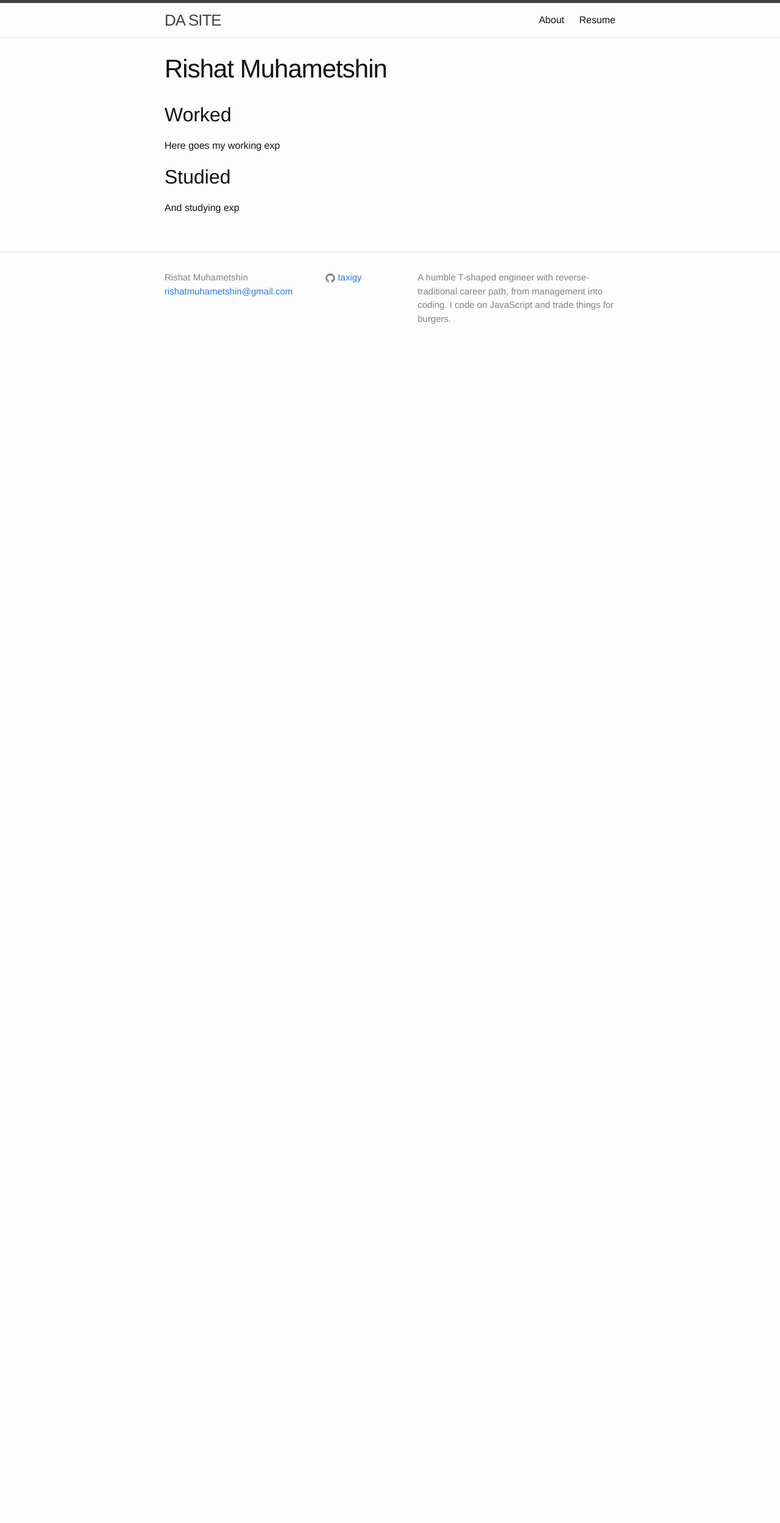
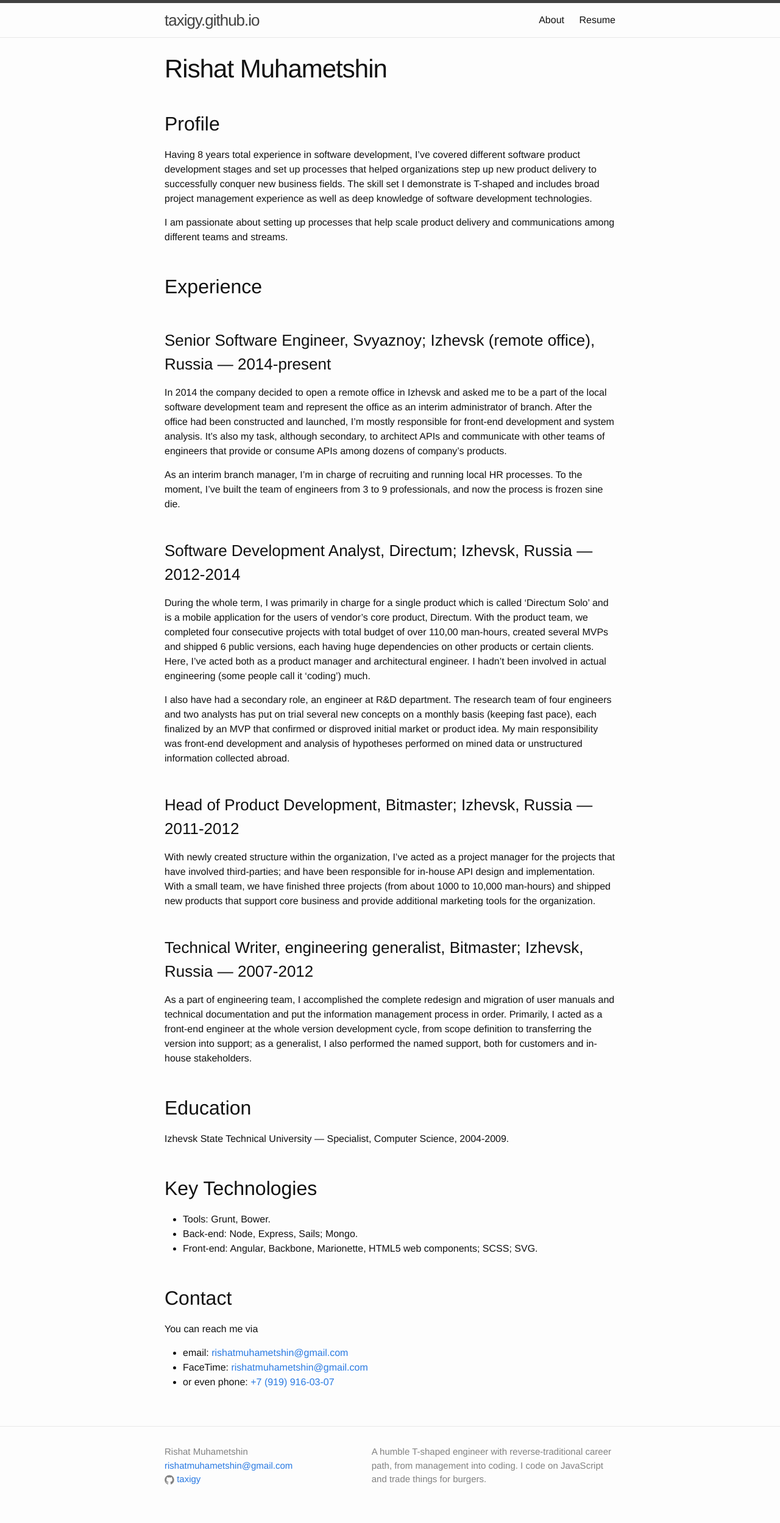
Before and after one commit to taxigy/taxigy.github.io, a Jekyll site: the page built from resume.md, in a window 1280 px wide. Shown: the whole page at 61% size. Built offline with Jekyll 4.4.1, drawn with Linux system fonts in a browser that asks for light colours; before the commit the page ends 900 px from its top, so only the background shows below that.

Commit message:
added resume

```diff
--- a/_config.yml
+++ b/_config.yml
@@ -1,5 +1,5 @@
 # Site settings
-title: DA SITE
+title: taxigy.github.io
 author: Rishat Muhametshin
 email: rishatmuhametshin@gmail.com
 description: >
--- a/_includes/footer.html
+++ b/_includes/footer.html
@@ -5,18 +5,11 @@
     <!-- <h2 class="footer-heading">{{ site.title }}</h2> -->
 
     <div class="footer-col-wrapper">
-      <div class="footer-col  footer-col-1">
+      <div class="footer-col footer-col-1">
         <ul class="contact-list">
           <li>{{ site.author }}</li>
           <li><a href="mailto:{{ site.email }}">{{ site.email }}</a></li>
-        </ul>
-      </div>
-
-      <div class="footer-col  footer-col-2">
-        <ul class="social-media-list">
-          {% if site.github_username %}
-          <li>
-            <a href="https://github.com/{{ site.github_username }}">
+          <li><a href="https://github.com/{{ site.github_username }}">
               <span class="icon  icon--github">
                 <svg viewBox="0 0 16 16">
                   <path fill="#828282" d="M7.999,0.431c-4.285,0-7.76,3.474-7.76,7.761 c0,3.428,2.223,6.337,5.307,7.363c0.388,0.071,0.53-0.168,0.53-0.374c0-0.184-0.007-0.672-0.01-1.32 c-2.159,0.469-2.614-1.04-2.614-1.04c-0.353-0.896-0.862-1.135-0.862-1.135c-0.705-0.481,0.053-0.472,0.053-0.472 c0.779,0.055,1.189,0.8,1.189,0.8c0.692,1.186,1.816,0.843,2.258,0.645c0.071-0.502,0.271-0.843,0.493-1.037 C4.86,11.425,3.049,10.76,3.049,7.786c0-0.847,0.302-1.54,0.799-2.082C3.768,5.507,3.501,4.718,3.924,3.65 c0,0,0.652-0.209,2.134,0.796C6.677,4.273,7.34,4.187,8,4.184c0.659,0.003,1.323,0.089,1.943,0.261 c1.482-1.004,2.132-0.796,2.132-0.796c0.423,1.068,0.157,1.857,0.077,2.054c0.497,0.542,0.798,1.235,0.798,2.082 c0,2.981-1.814,3.637-3.543,3.829c0.279,0.24,0.527,0.713,0.527,1.437c0,1.037-0.01,1.874-0.01,2.129 c0,0.208,0.14,0.449,0.534,0.373c3.081-1.028,5.302-3.935,5.302-7.362C15.76,3.906,12.285,0.431,7.999,0.431z"/>
@@ -24,7 +17,15 @@
               </span>
 
               <span class="username">{{ site.github_username }}</span>
-            </a>
+            </a></li>
+        </ul>
+      </div>
+
+      <!-- <div class="footer-col  footer-col-2"> -->
+        <!-- <ul class="social-media-list">
+          {% if site.github_username %}
+          <li>
+
           </li>
           {% endif %}
 
@@ -42,10 +43,10 @@
             </a>
           </li>
           {% endif %}
-        </ul>
-      </div>
+        </ul> -->
+      <!-- </div> -->
 
-      <div class="footer-col  footer-col-3">
+      <div class="footer-col footer-col-2">
         <p class="text">{{ site.description }}</p>
       </div>
     </div>
--- a/_sass/_base.scss
+++ b/_sass/_base.scss
@@ -35,7 +35,9 @@ ul, ol, dl, figure,
     margin-bottom: $spacing-unit / 2;
 }
 
-
+h2, h3, h4, h5, h6 {
+    margin-top: $spacing-unit * $base-line-height;
+}
 
 /**
  * Images
--- a/_sass/_layout.scss
+++ b/_sass/_layout.scss
@@ -121,13 +121,13 @@
 }
 
 .footer-col-1 {
-    width: -webkit-calc(35% - (#{$spacing-unit} / 2));
-    width:         calc(35% - (#{$spacing-unit} / 2));
+    width: -webkit-calc(45% - (#{$spacing-unit} / 2));
+    width:         calc(45% - (#{$spacing-unit} / 2));
 }
 
 .footer-col-2 {
-    width: -webkit-calc(20% - (#{$spacing-unit} / 2));
-    width:         calc(20% - (#{$spacing-unit} / 2));
+    width: -webkit-calc(55% - (#{$spacing-unit} / 2));
+    width:         calc(55% - (#{$spacing-unit} / 2));
 }
 
 .footer-col-3 {
--- a/index.html
+++ b/index.html
@@ -9,13 +9,12 @@ layout: default
   <ul class="post-list">
     {% for post in site.posts %}
       <li>
-        <span class="post-meta">{{ post.date | date: "%b %-d, %Y" }}</span>
-
         <h2>
           <a class="post-link" href="{{ post.url | prepend: site.baseurl }}">{{ post.title }}</a>
         </h2>
+        <p class="post-meta">{{ post.date | date: "%b %-d, %Y" }}</p>
         {% if post.excerpt %}
-        <span class="post-link-excerpt">{{ post.excerpt }}</span>
+        <p class="post-link-excerpt">{{ post.excerpt }}</p>
         {% endif %}
       </li>
     {% endfor %}
--- a/resume.md
+++ b/resume.md
@@ -5,10 +5,50 @@ h1: Rishat Muhametshin
 permalink: /resume/
 ---
 
-## Worked
+## Profile
 
-Here goes my working exp
+Having 8 years total experience in software development, I've covered different software product development stages and set up processes that helped organizations step up new product delivery to successfully conquer new business fields. The skill set I demonstrate is T-shaped and includes broad project management experience as well as deep knowledge of software development technologies.
 
-## Studied
+I am passionate about setting up processes that help scale product delivery and communications among different teams and streams.
 
-And studying exp
+## Experience
+
+### Senior Software Engineer, Svyaznoy; Izhevsk (remote office), Russia — 2014-present
+
+In 2014 the company decided to open a remote office in Izhevsk and asked me to be a part of the local software development team and represent the office as an interim administrator of branch. After the office had been constructed and launched, I'm mostly responsible for front-end development and system analysis. It's also my task, although secondary, to architect APIs and communicate with other teams of engineers that provide or consume APIs among dozens of company's products.
+
+As an interim branch manager, I'm in charge of recruiting and running local HR processes. To the moment, I've built the team of engineers from 3 to 9 professionals, and now the process is frozen sine die.
+
+
+### Software Development Analyst, Directum; Izhevsk, Russia — 2012-2014
+
+During the whole term, I was primarily in charge for a single product which is called 'Directum Solo' and is a mobile application for the users of vendor's core product, Directum. With the product team, we completed four consecutive projects with total budget of over 110,00 man-hours, created several MVPs and shipped 6 public versions, each having huge dependencies on other products or certain clients. Here, I've acted both as a product manager and architectural engineer. I hadn't been involved in actual engineering (some people call it 'coding') much.
+
+I also have had a secondary role, an engineer at R&D department. The research team of four engineers and two analysts has put on trial several new concepts on a monthly basis (keeping fast pace), each finalized by an MVP that confirmed or disproved initial market or product idea. My main responsibility was front-end development and analysis of hypotheses performed on mined data or unstructured information collected abroad.
+
+
+### Head of Product Development, Bitmaster; Izhevsk, Russia — 2011-2012
+
+With newly created structure within the organization, I've acted as a project manager for the projects that have involved third-parties; and have been responsible for in-house API design and implementation. With a small team, we have finished three projects (from about 1000 to 10,000 man-hours) and shipped new products that support core business and provide additional marketing tools for the organization.
+
+
+### Technical Writer, engineering generalist, Bitmaster; Izhevsk, Russia — 2007-2012
+
+As a part of engineering team, I accomplished the complete redesign and migration of user manuals and technical documentation and put the information management process in order. Primarily, I acted as a front-end engineer at the whole version development cycle, from scope definition to transferring the version into support; as a generalist, I also performed the named support, both for customers and in-house stakeholders.
+
+## Education
+Izhevsk State Technical University — Specialist, Computer Science, 2004-2009.
+
+## Key Technologies
+
+* Tools: Grunt, Bower.
+* Back-end: Node, Express, Sails; Mongo.
+* Front-end: Angular, Backbone, Marionette, HTML5 web components; SCSS; SVG.
+
+## Contact
+
+You can reach me via
+
+* email: [rishatmuhametshin@gmail.com](mailto:rishatmuhametshin@gmail.com)
+* FaceTime: [rishatmuhametshin@gmail.com](facetime:rishatmuhametshin@gmail.com)
+* or even phone: [+7 (919) 916-03-07](tel:+79199160307)
```
Also changed, not shown: _posts/2015-03-04-marionette.markdown (added, +10 -0 lines).
